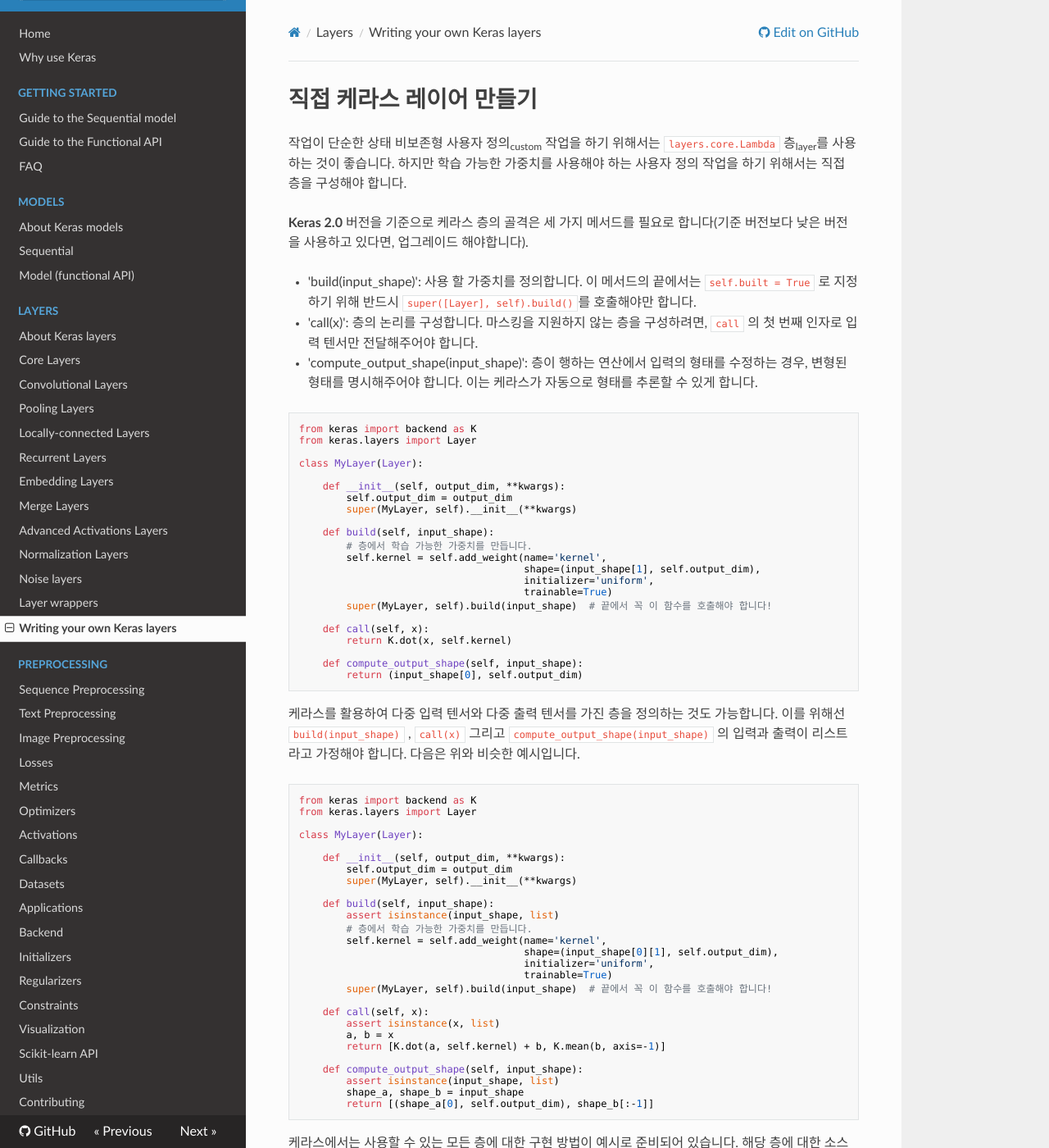
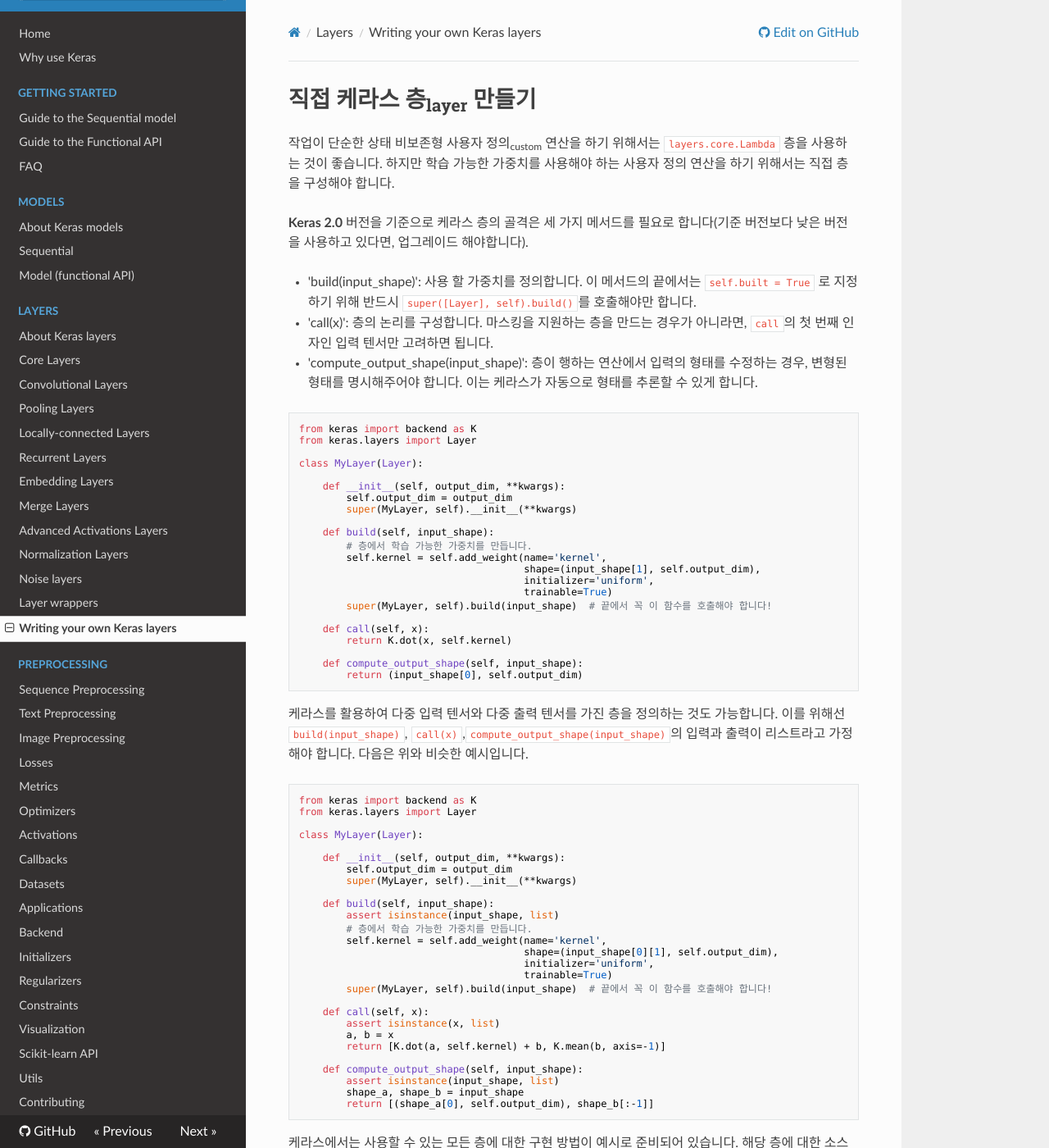
Before and after one commit to keras-team/keras-docs-ko, an MkDocs documentation site: the page built from sources/layers/writing-your-own-keras-layers.md, in a window 1280 px wide and 1400 px high. Shown: the whole window at 82% size. Built offline with MkDocs 1.6.1, drawn with Linux system fonts in a browser that asks for light colours; nearby versions of some CDN libraries.

Commit message:
Update writing-your-own-keras-layers.md
reviewer comment.

````diff
--- a/sources/layers/writing-your-own-keras-layers.md
+++ b/sources/layers/writing-your-own-keras-layers.md
@@ -1,11 +1,11 @@
-# 직접 케라스 레이어 만들기
+# 직접 케라스 층<sub>layer</sub> 만들기
 
-작업이 단순한 상태 비보존형 사용자 정의<sub>custom</sub> 작업을 하기 위해서는 `layers.core.Lambda` 층<sub>layer</sub>를 사용하는 것이 좋습니다. 하지만 학습 가능한 가중치를 사용해야 하는 사용자 정의 작업을 하기 위해서는 직접 층을 구성해야 합니다.
+작업이 단순한 상태 비보존형 사용자 정의<sub>custom</sub> 연산을 하기 위해서는 `layers.core.Lambda` 층을 사용하는 것이 좋습니다. 하지만 학습 가능한 가중치를 사용해야 하는 사용자 정의 연산을 하기 위해서는 직접 층을 구성해야 합니다.
 
 **Keras 2.0** 버전을 기준으로 케라스 층의 골격은 세 가지 메서드를 필요로 합니다(기준 버전보다 낮은 버전을 사용하고 있다면, 업그레이드 해야합니다).
 
 - 'build(input_shape)': 사용 할 가중치를 정의합니다. 이 메서드의 끝에서는 `self.built = True` 로 지정하기 위해 반드시 `super([Layer], self).build()`를 호출해야만 합니다.
-- 'call(x)': 층의 논리를 구성합니다. 마스킹을 지원하지 않는 층을 구성하려면, `call` 의 첫 번째 인자로 입력 텐서만 전달해주어야 합니다.
+- 'call(x)': 층의 논리를 구성합니다. 마스킹을 지원하는 층을 만드는 경우가 아니라면, `call`의 첫 번째 인자인 입력 텐서만 고려하면 됩니다.
 - 'compute_output_shape(input_shape)': 층이 행하는 연산에서 입력의 형태를 수정하는 경우, 변형된 형태를 명시해주어야 합니다. 이는 케라스가 자동으로 형태를 추론할 수 있게 합니다.
 
 ```python
@@ -33,7 +33,7 @@
         return (input_shape[0], self.output_dim)
 ```
 
-케라스를 활용하여 다중 입력 텐서와 다중 출력 텐서를 가진 층을 정의하는 것도 가능합니다. 이를 위해선 `build(input_shape)` , `call(x)` 그리고 `compute_output_shape(input_shape)` 의 입력과 출력이 리스트라고 가정해야 합니다. 다음은 위와 비슷한 예시입니다.
+케라스를 활용하여 다중 입력 텐서와 다중 출력 텐서를 가진 층을 정의하는 것도 가능합니다. 이를 위해선 `build(input_shape)`, `call(x)`,`compute_output_shape(input_shape)`의 입력과 출력이 리스트라고 가정해야 합니다. 다음은 위와 비슷한 예시입니다.
 
 ```python
 from keras import backend as K
````
